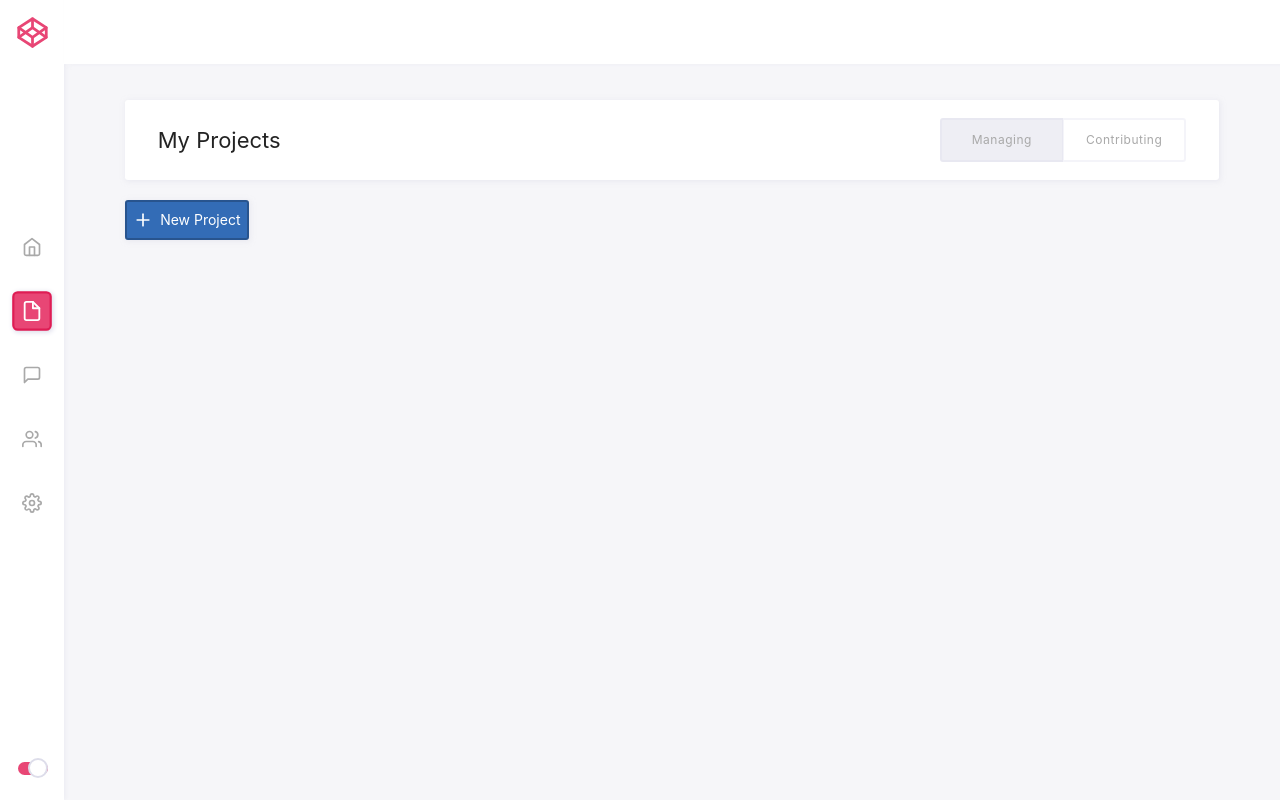
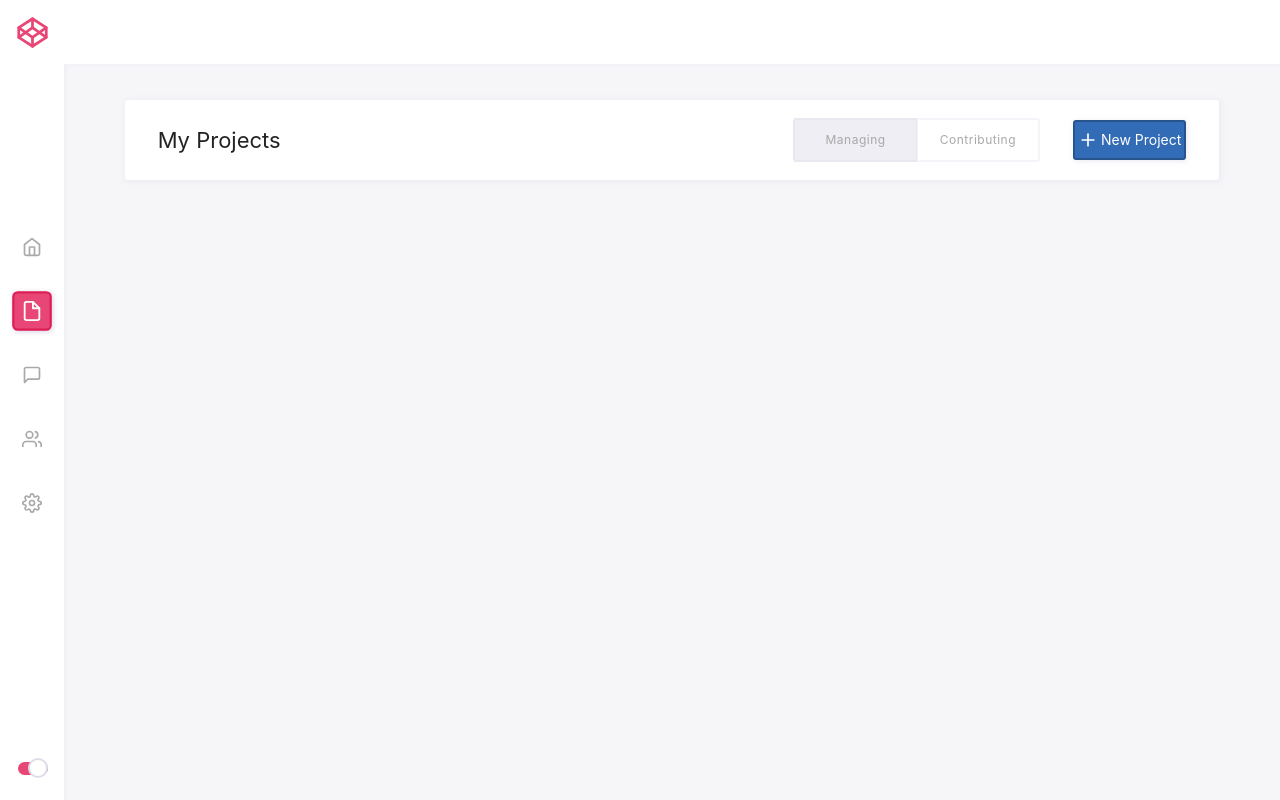
Before and after one commit to thedemodev/project-manager, a React (Create React App) app: page /dashboard/projects/managing in a window 1280 px wide. Built offline with nearby package versions, Linux system fonts and the light colour scheme.

Commit message:
added the option to create a new project

```diff
--- a/src/components/DashboardManagingProjects/DashboardManagingProjects.js
+++ b/src/components/DashboardManagingProjects/DashboardManagingProjects.js
@@ -1,22 +1,15 @@
 import React from 'react'
-import * as Icon from 'react-feather';
+
 
 // Styled Components
 import {
-    ManagingProjectsContainer,
-    ProjectsHeader,
-    NewProjectButton
+    ManagingProjectsContainer
 } from './DashboardManagingProjectsStyles';
 
 const DashboardManagingProjects = () => {
     return (
         <ManagingProjectsContainer>
-            <ProjectsHeader>
-                <NewProjectButton>
-                    <Icon.Plus size={20} />
-                    <h1>New Project</h1>
-                </NewProjectButton>
-            </ProjectsHeader>
+
         </ManagingProjectsContainer>
     )
 };
--- a/src/components/DashboardManagingProjects/DashboardManagingProjectsStyles.js
+++ b/src/components/DashboardManagingProjects/DashboardManagingProjectsStyles.js
@@ -1,5 +1,4 @@
 import styled from 'styled-components';
-import { Link } from 'react-router-dom';
 
 // Components
 export const ManagingProjectsContainer = styled.div`
@@ -7,38 +6,3 @@ export const ManagingProjectsContainer = styled.div`
     height: 75%;
     margin-top: 1%;
 `
-
-export const ProjectsHeader = styled.div`
-    width: 100%;
-    height: 10%;
-    display: flex;
-    flex-direction: row;
-    justify-content: flex-start;
-    align-items: center;
-    h2 {
-        margin-left: auto;
-        margin-right: 2%;
-        font-size: 18px;
-    }
-`
-
-export const NewProjectButton = styled(Link)`
-    width: 11%;
-    height: 65%;
-    background: #336CB6;
-    border: 2px solid #28548e;
-    border-radius: 3px 3px 3px 3px;
-    color: white;
-    display: flex;
-    flex-direction: row;
-    justify-content: space-evenly;
-    align-items: center;
-    font-size: 14px;
-    transition: linear 200ms;
-    text-decoration: none;
-    box-shadow: 1px 1px 5px 0.5px #DDDDEA80;
-    &:hover {
-        cursor: pointer;
-        background: #4e86ce;
-    }
-`
--- a/src/components/DashboardProjects/DashboardProjects.js
+++ b/src/components/DashboardProjects/DashboardProjects.js
@@ -1,13 +1,13 @@
 import React from 'react'
-import { useStateValue } from '../../context/provider';
 import { withRouter } from 'react-router-dom';
-
+import * as Icon from 'react-feather';
 
 // Styled Components
 import {
     DashboardProjectsContainer,
     DashboardProjectsHeader,
-    ProjectsLink
+    ProjectsLink,
+    NewProjectButton
 } from './DashboardProjectsStyles';
 
 // Routes
@@ -33,6 +33,10 @@ const DashboardProjects = props => {
                 <ProjectsLink activeClassName="active" to="/dashboard/projects/contributing" className="link-two">
                     <h1>Contributing</h1>
                 </ProjectsLink>
+                <NewProjectButton to="/dashboard/projects/newproject">
+                    <Icon.Plus size={20} />
+                    <h1>New Project</h1>
+                </NewProjectButton>
             </DashboardProjectsHeader>
             {projectRoutes}
         </DashboardProjectsContainer>
--- a/src/components/DashboardProjects/DashboardProjectsStyles.js
+++ b/src/components/DashboardProjects/DashboardProjectsStyles.js
@@ -70,3 +70,28 @@ export const ProjectsLink = styled(NavLink)`
         background: #DDDDEA50;
     }
 `
+
+export const NewProjectButton = styled(Link)`
+    width: 10%;
+    height: 45%;
+    background: #336CB6;
+    border: 2px solid #28548e;
+    border-radius: 3px 3px 3px 3px;
+    color: white;
+    display: flex;
+    flex-direction: row;
+    justify-content: space-evenly;
+    align-items: center;
+    font-size: 14px;
+    transition: linear 200ms;
+    text-decoration: none;
+    box-shadow: 1px 1px 5px 0.5px #DDDDEA80;
+    margin-right: 3%;
+    &:hover {
+        cursor: pointer;
+        background: #4e86ce;
+    }
+    &:active {
+        background: #336CB6;
+    }
+`
--- /dev/null
+++ b/src/components/NewProject/NewProject.js
@@ -0,0 +1,16 @@
+import React from 'react'
+
+// Styled Components
+import {
+    NewProjectContainer
+} from './NewProjectStyles';
+
+const NewProject = () => {
+    return (
+        <NewProjectContainer>
+
+        </NewProjectContainer>
+    )
+};
+
+export default NewProject;
--- /dev/null
+++ b/src/components/NewProject/NewProjectStyles.js
@@ -0,0 +1,11 @@
+import styled from 'styled-components';
+
+// Components
+export const NewProjectContainer = styled.div`
+    width: 90%;
+    height: 75%;
+    background: white;
+    margin-top: 1%;
+    box-shadow: 1px 1px 5px 0.5px #DDDDEA80;
+    border-radius: 3px 3px 3px 3px;
+`
--- a/src/utils/dashboard_projects_routes.js
+++ b/src/utils/dashboard_projects_routes.js
@@ -3,9 +3,11 @@ import { Switch, Route } from 'react-router-dom';
 
 // Components
 import ManagingProjects from '../components/DashboardManagingProjects/DashboardManagingProjects';
+import NewProject from '../components/NewProject/NewProject';
 
 export default (
     <Switch>
         <Route path="/dashboard/projects/managing" component={ManagingProjects} />
+        <Route path="/dashboard/projects/newproject" component={NewProject} />
     </Switch>
 );
--- a/src/utils/dashboard_routes.js
+++ b/src/utils/dashboard_routes.js
@@ -1,5 +1,5 @@
 import React from 'react';
-import {Switch, Route} from 'react-router-dom';
+import { Switch, Route } from 'react-router-dom';
 
 // Components
 import DashboardHome from '../components/DashboardHome/DashboardHome';
```
Also changed, not shown: src/components/Calender/Calender.js (added, +13 -0 lines), src/components/Calender/CalenderStyles.js (added).
